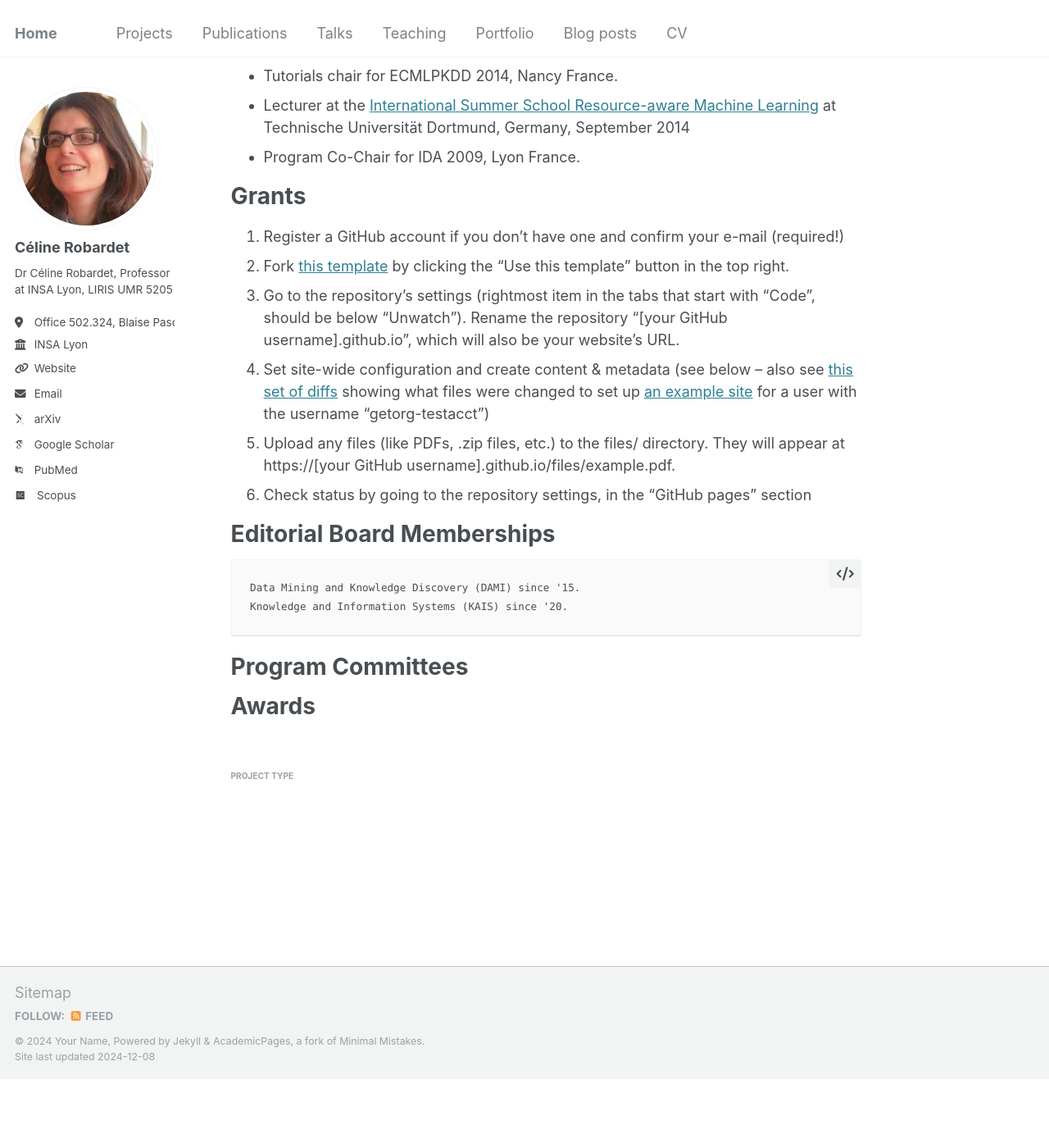
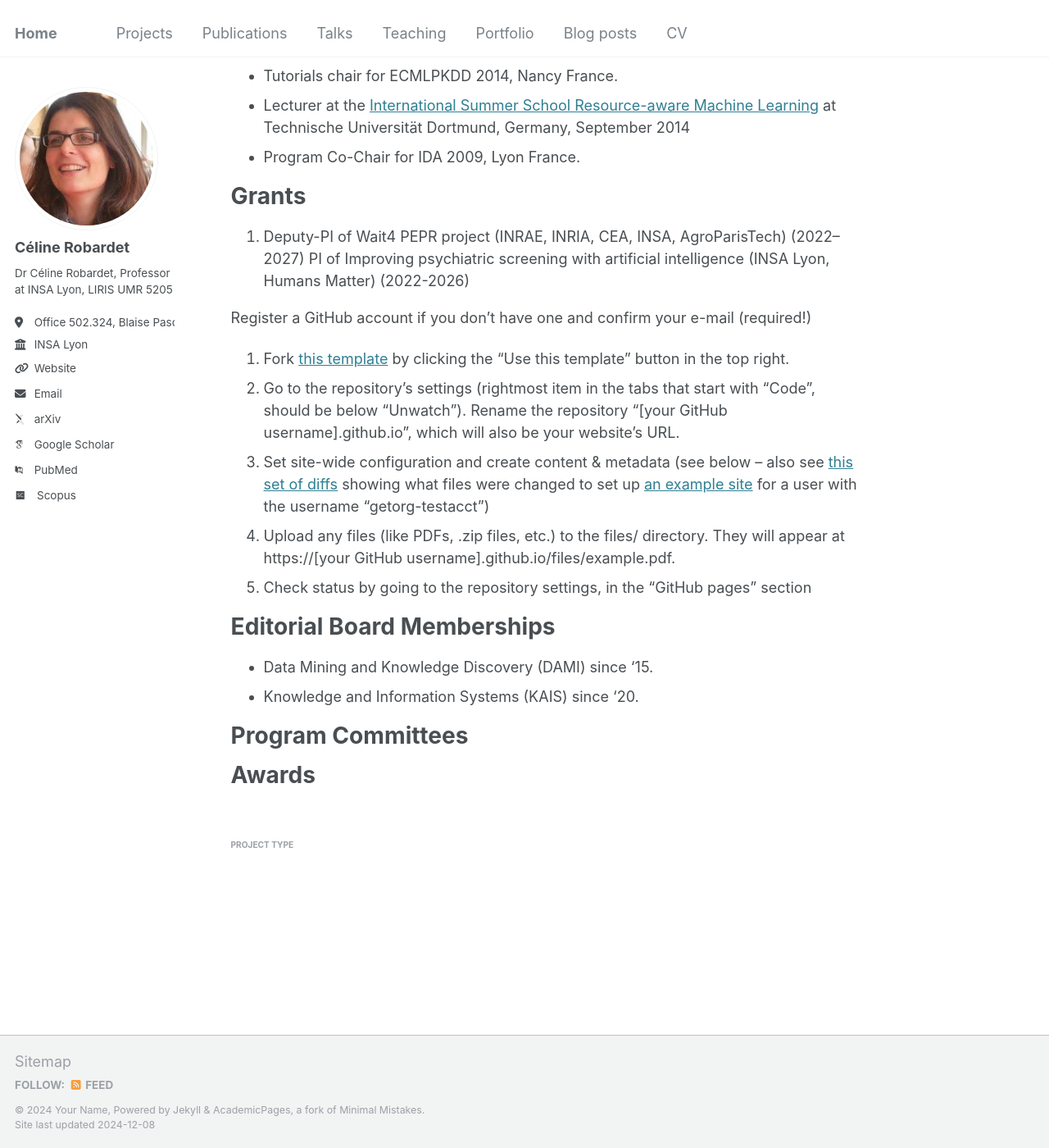
Before and after one commit to crobardet/crobardet.github.io, a Jekyll site: the page built from _pages/about.md, in a window 1280 px wide and 1400 px high, scrolled down 771 px. Shown: the whole window at 82% size. Built offline with Jekyll 4.4.1, drawn with Linux system fonts in a browser that asks for light colours; some web fonts are replaced; before the commit the page ends 2088 px from its top, so only the background shows below that.

Commit message:
Update about.md

```diff
--- a/_pages/about.md
+++ b/_pages/about.md
@@ -30,7 +30,10 @@ Organisation & Invited Talks
 
 Grants
 ======
-1. Register a GitHub account if you don't have one and confirm your e-mail (required!)
+1. Deputy-PI of Wait4 PEPR project (INRAE, INRIA, CEA, INSA, AgroParisTech) (2022–2027)
+PI of Improving psychiatric screening with artificial intelligence (INSA Lyon, Humans Matter) (2022-2026)
+
+Register a GitHub account if you don't have one and confirm your e-mail (required!)
 1. Fork [this template](https://github.com/academicpages/academicpages.github.io) by clicking the "Use this template" button in the top right.
 1. Go to the repository's settings (rightmost item in the tabs that start with "Code", should be below "Unwatch"). Rename the repository "[your GitHub username].github.io", which will also be your website's URL.
 1. Set site-wide configuration and create content & metadata (see below -- also see [this set of diffs](http://archive.is/3TPas) showing what files were changed to set up [an example site](https://getorg-testacct.github.io) for a user with the username "getorg-testacct")
@@ -39,8 +42,8 @@ Grants
 
 Editorial Board Memberships
 =====
-    Data Mining and Knowledge Discovery (DAMI) since '15.
-    Knowledge and Information Systems (KAIS) since '20.
+* Data Mining and Knowledge Discovery (DAMI) since '15.
+* Knowledge and Information Systems (KAIS) since '20.
 
 Program Committees
 =====
```
